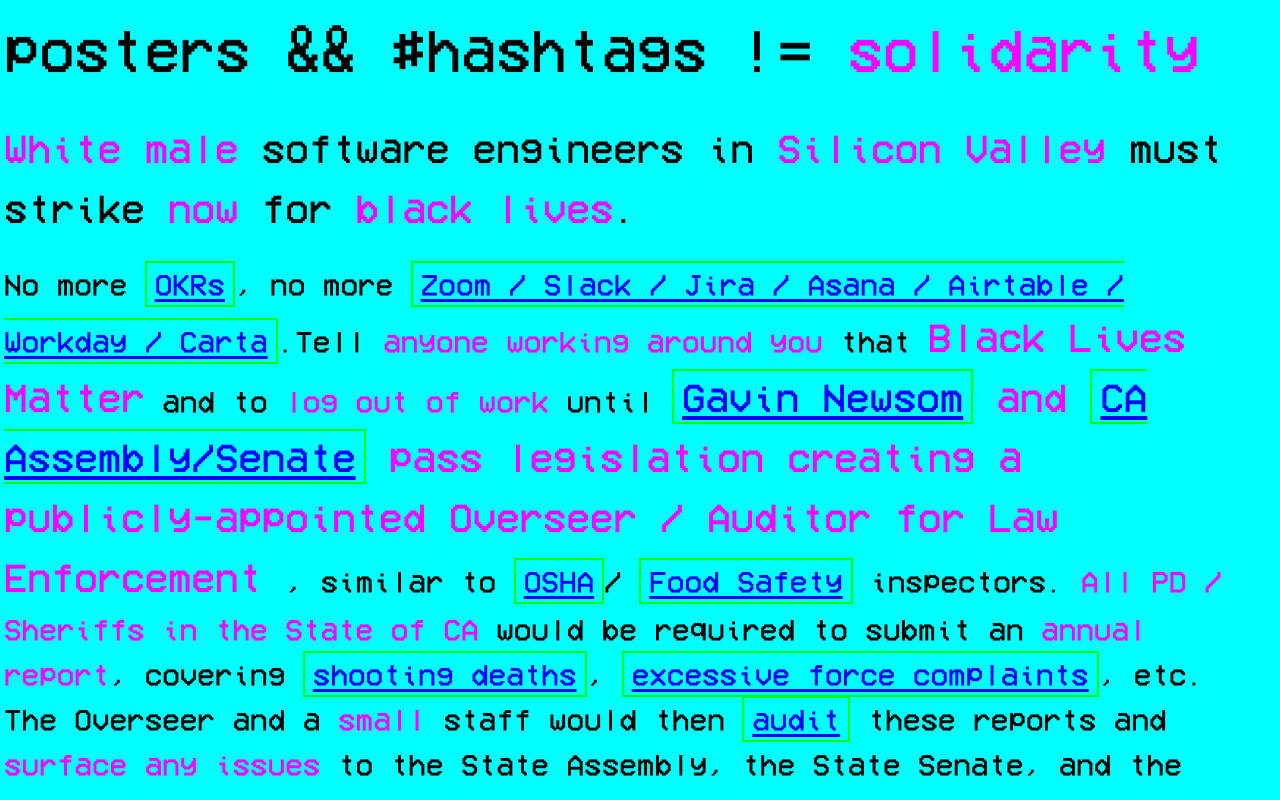
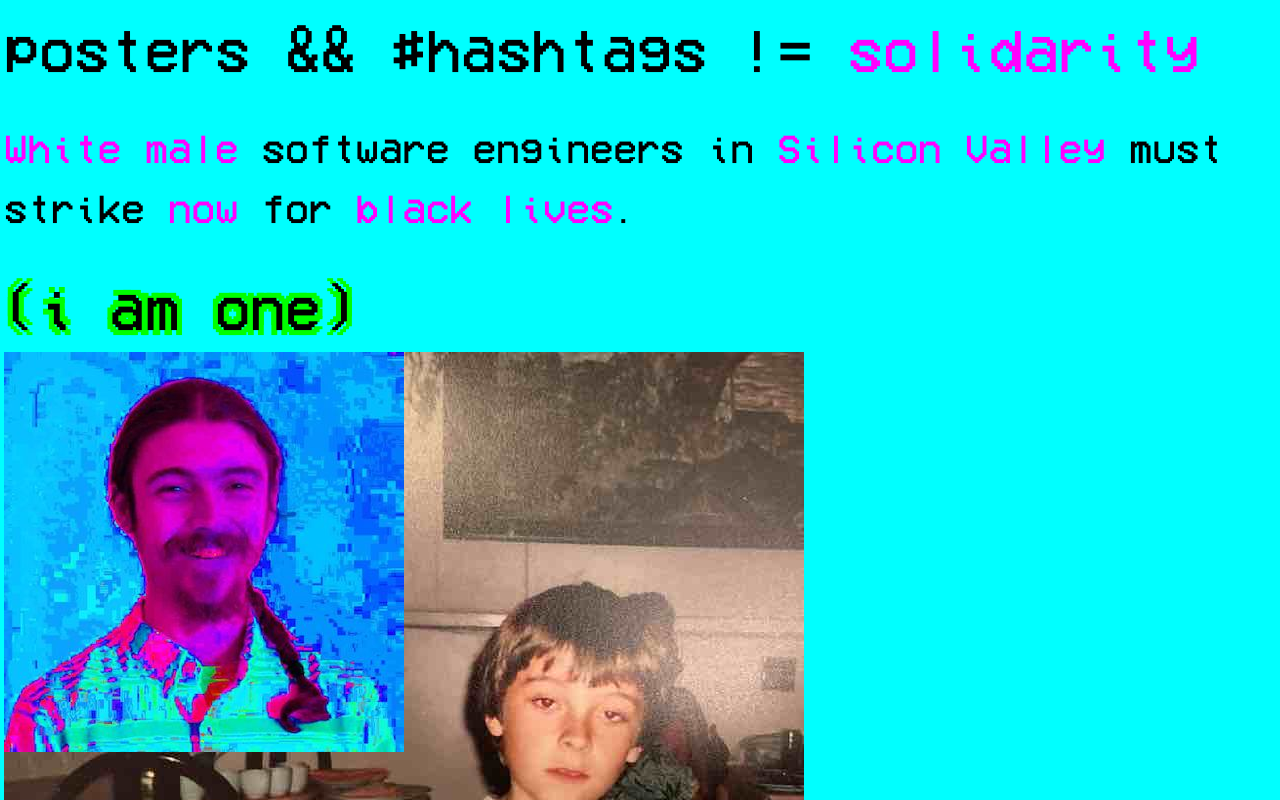
Before and after one commit to TheDripper/notusedyet, a Nuxt app: page / in a window 1280 px wide. Shown: the top 800 px of the page. Built offline with nearby package versions, Linux system fonts and the light colour scheme.

Commit message:
(i am one)

```diff
--- a/pages/index.vue
+++ b/pages/index.vue
@@ -11,6 +11,14 @@
         <span class="magenta">now</span> for
         <span class="magenta">black lives</span>.
       </p>
+      <h3 class="shadow">
+        <span class="black blink">(i am one)</span>
+      </h3>
+      <div class="relative">
+        <img src="/tyler_hill_white_kid.jpg" />
+        <img id="dayjob" src="/dayjob.jpg" />
+      </div>
+
       <p>
         No more
         <a
@@ -484,4 +492,11 @@ li {
   width: 100%;
   @apply text-right;
 }
+#dayjob {
+  @screen md {
+    position: absolute;
+    top: 0;
+    left: 0;
+  }
+}
 </style>
```
